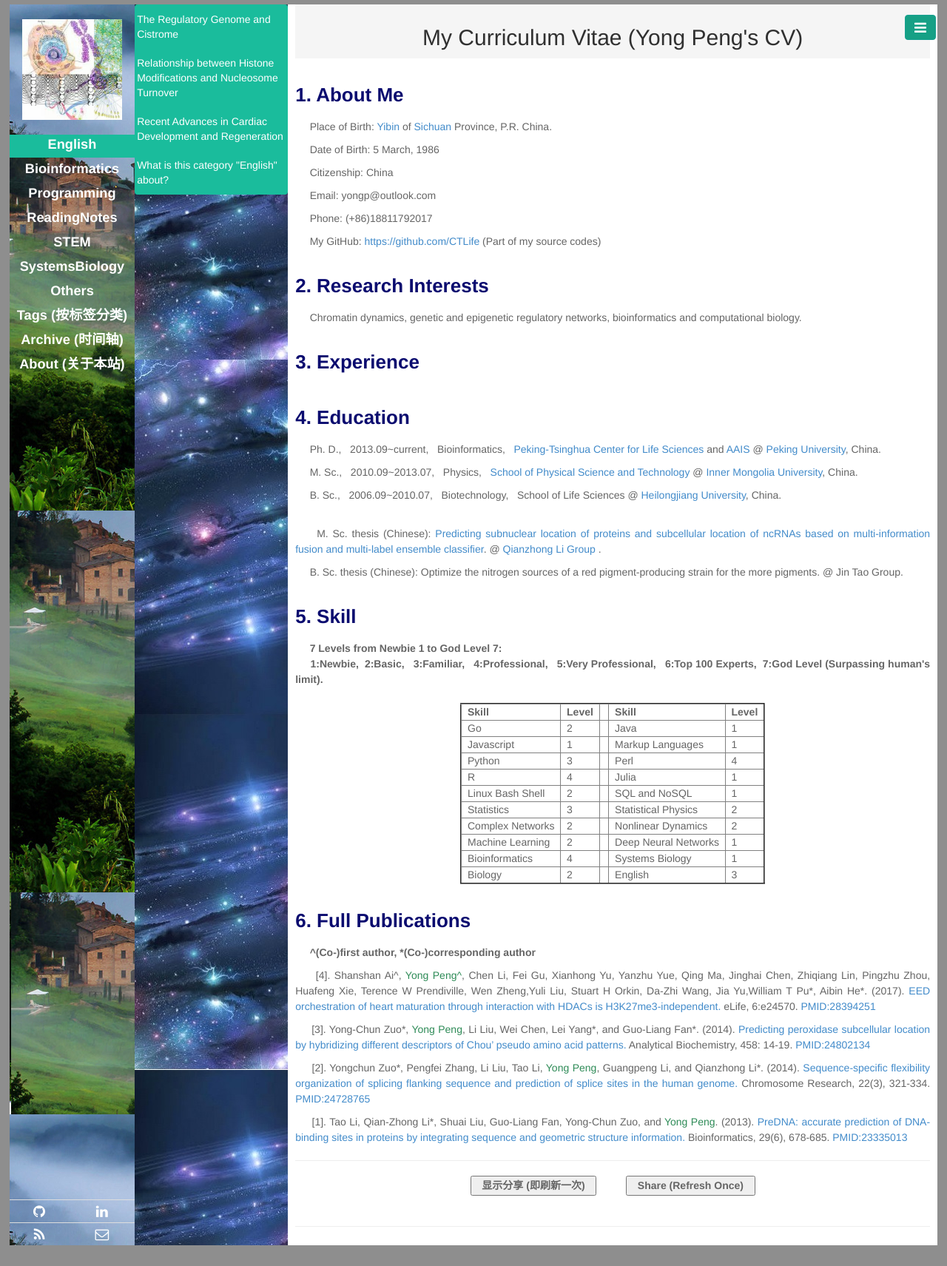
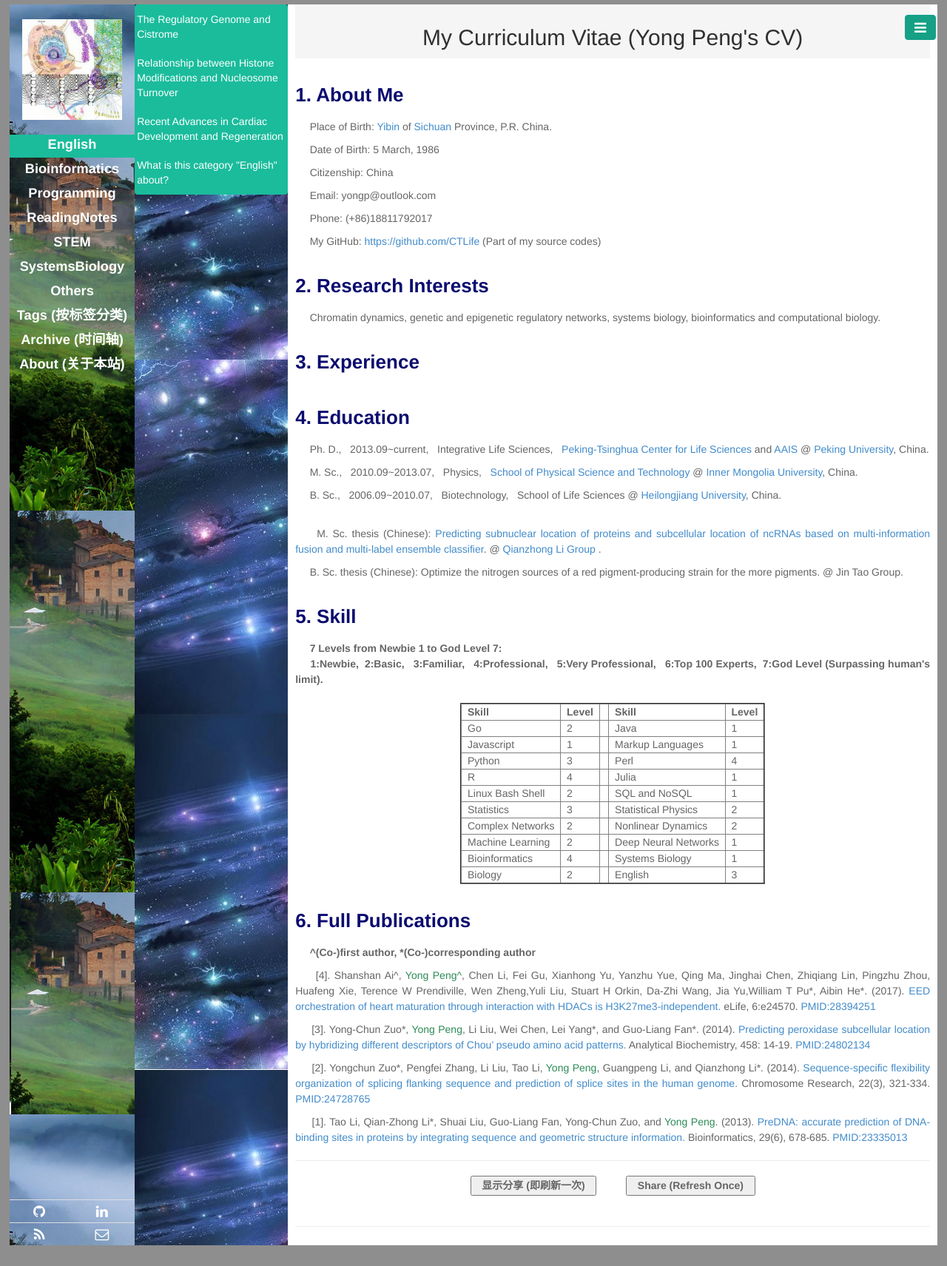
Before and after one commit to CTLife/CTLife.github.io, a Jekyll site: the page built from yongpeng.html, in a window 1280 px wide. Shown: the whole page at 74% size. Built offline with Jekyll 4.4.1, drawn with Linux system fonts in a browser that asks for light colours; Markdown is read by kramdown in place of the engine named in the settings.

Commit message:
Update yongpeng.html

```diff
--- a/yongpeng.html
+++ b/yongpeng.html
@@ -14,14 +14,14 @@ titlename: Yong Peng CV
 
 
 <h3><b style = "color:#0a0b6f">2. Research Interests</b></h3>
-<p> &nbsp;&nbsp;&nbsp;&nbsp; Chromatin dynamics, genetic and epigenetic regulatory networks, bioinformatics and computational biology.</p>
+<p> &nbsp;&nbsp;&nbsp;&nbsp; Chromatin dynamics, genetic and epigenetic regulatory networks, systems biology, bioinformatics and computational biology.</p>
 
 
 <h3><b style = "color:#0a0b6f">3. Experience</b></h3>
 
 
 <h3><b style = "color:#0a0b6f">4. Education</b></h3>
-<p> &nbsp;&nbsp;&nbsp;&nbsp; Ph. D., &nbsp; 2013.09~current,  &nbsp; Bioinformatics,  &nbsp; <a href="http://www.cls.edu.cn/english/">Peking-Tsinghua Center for Life Sciences</a> and <a href="http://www.aais.pku.edu.cn">AAIS</a> @ <a href="https://en.wikipedia.org/wiki/Peking_University">Peking University</a>, China. </p>
+<p> &nbsp;&nbsp;&nbsp;&nbsp; Ph. D., &nbsp; 2013.09~current,  &nbsp; Integrative Life Sciences,  &nbsp; <a href="http://www.cls.edu.cn/english/">Peking-Tsinghua Center for Life Sciences</a> and <a href="http://www.aais.pku.edu.cn">AAIS</a> @ <a href="https://en.wikipedia.org/wiki/Peking_University">Peking University</a>, China. </p>
 <p> &nbsp;&nbsp;&nbsp;&nbsp; M. Sc., &nbsp; 2010.09~2013.07,  &nbsp; Physics,  &nbsp; <a href="http://wlxy.imu.edu.cn/"> School of Physical Science and Technology</a> @ <a href="https://en.wikipedia.org/wiki/Inner_Mongolia_University">Inner Mongolia University</a>, China. </p>
 <p> &nbsp;&nbsp;&nbsp;&nbsp; B. Sc., &nbsp; 2006.09~2010.07,  &nbsp; Biotechnology,  &nbsp; School of Life Sciences @ <a href="https://en.wikipedia.org/wiki/Heilongjiang_University">Heilongjiang University</a>, China. </p>
 <br>
```
